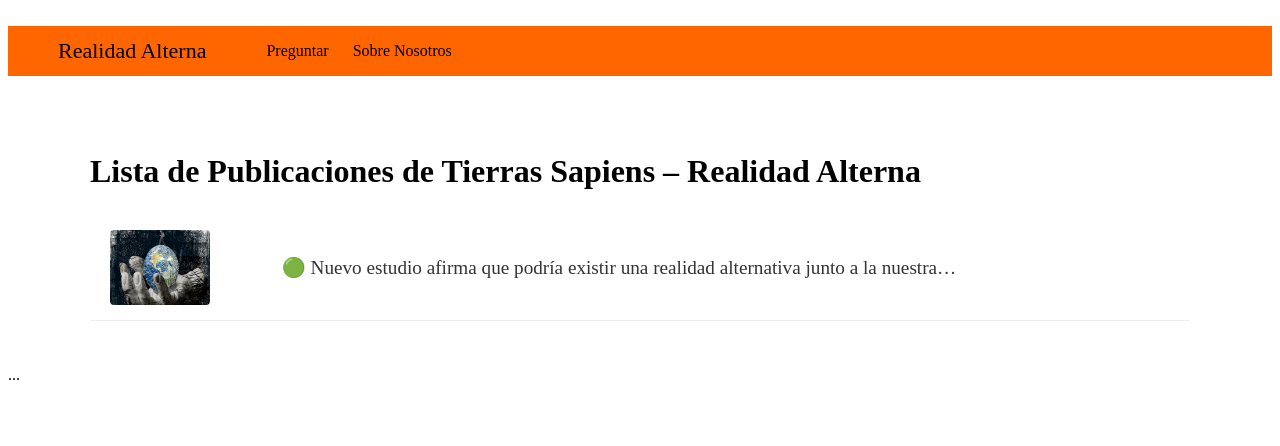
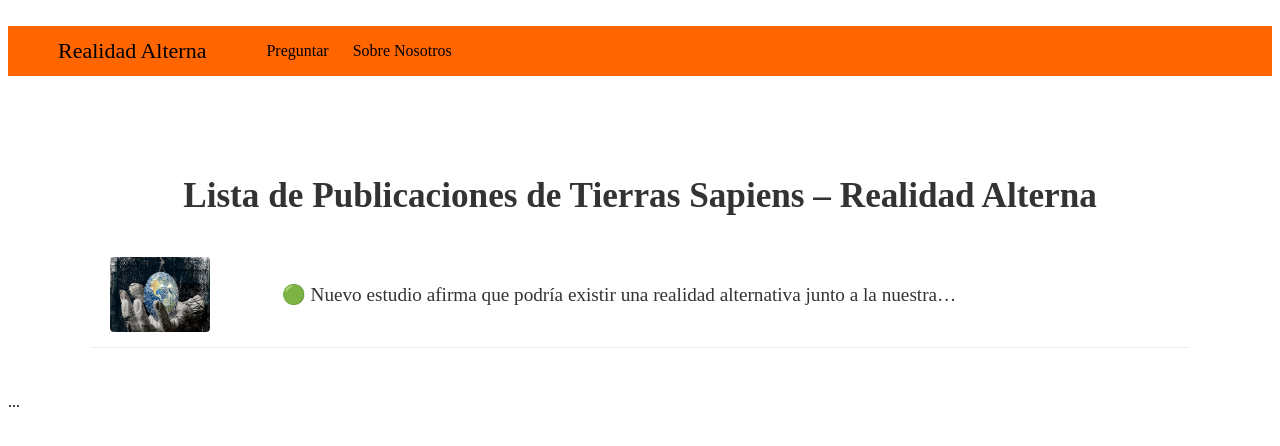
Before and after one commit to TierraSapiens/RealidadAlterna, a Jekyll site: the page built from index.md, in a window 1280 px wide. Shown: the top 446 px of the page. Built offline with Jekyll 4.4.1, drawn with Linux system fonts in a browser that asks for light colours.

Commit message:
Cambio titulo

```diff
--- a/assets/css/style.css
+++ b/assets/css/style.css
@@ -49,6 +49,21 @@ main {
 }
 
 /* ------------------------------------------- */
+/* ESTILOS PARA EL TÍTULO PRINCIPAL DE LA LISTA DE POSTS */
+/* ------------------------------------------- */
+
+.intro {
+  text-align: center; /* 🔥 Centra el texto */
+  margin-bottom: 20px; /* 🔥 Reduce el espacio debajo del título (ajusta este valor) */
+  margin-top: 20px;    /* 🔥 Añade un poco de margen superior si quieres más separación del header */
+}
+
+.intro h1 {
+  font-size: 2.2em; /* 🔥 Reduce el tamaño de la fuente (ajusta a tu gusto, ej: 2.0em, 2.3em) */
+  color: #333; /* Un color oscuro para el título */
+}
+
+/* ------------------------------------------- */
 /* ESTILOS PARA LA LISTA DE PUBLICACIONES */
 /* ------------------------------------------- */
 
```
